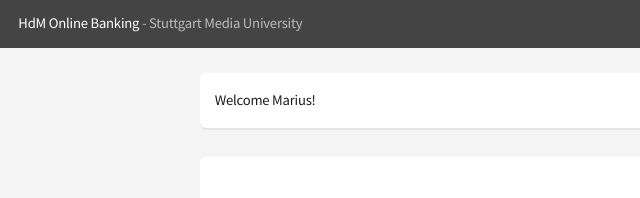
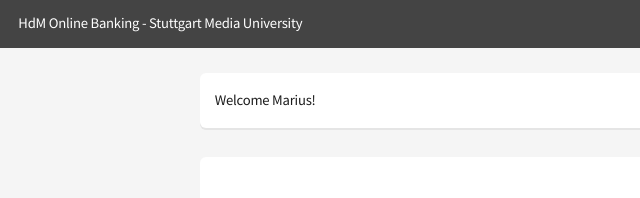
Before and after one commit to MarioAer/hdm_banking_default, a plain HTML site: page bank.html in a window 1280 px wide. Shown: the top 198 px of the page, 0-640 px from the left. Drawn offline with Linux system fonts and the light colour scheme.

Commit message:
#header h1 (HdM): higher contrast.

```diff
--- a/assets/css/main.css
+++ b/assets/css/main.css
@@ -2819,7 +2819,7 @@ body.landing #page-wrapper {
 }
 
 #header h1 {
-    color: inherit;
+    color: #fff;
     height: inherit;
     left: 1.25em;
     line-height: inherit;
```
